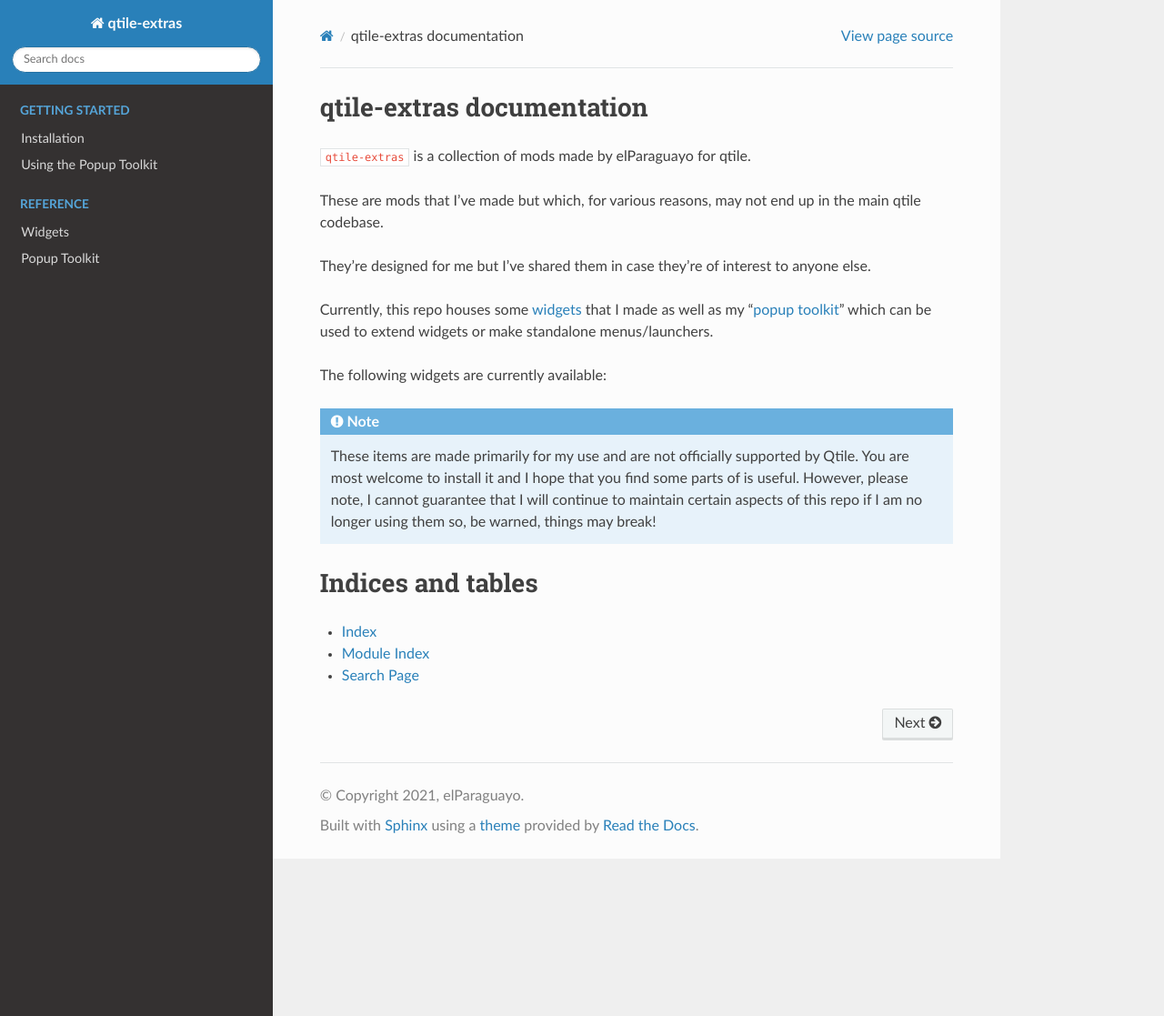
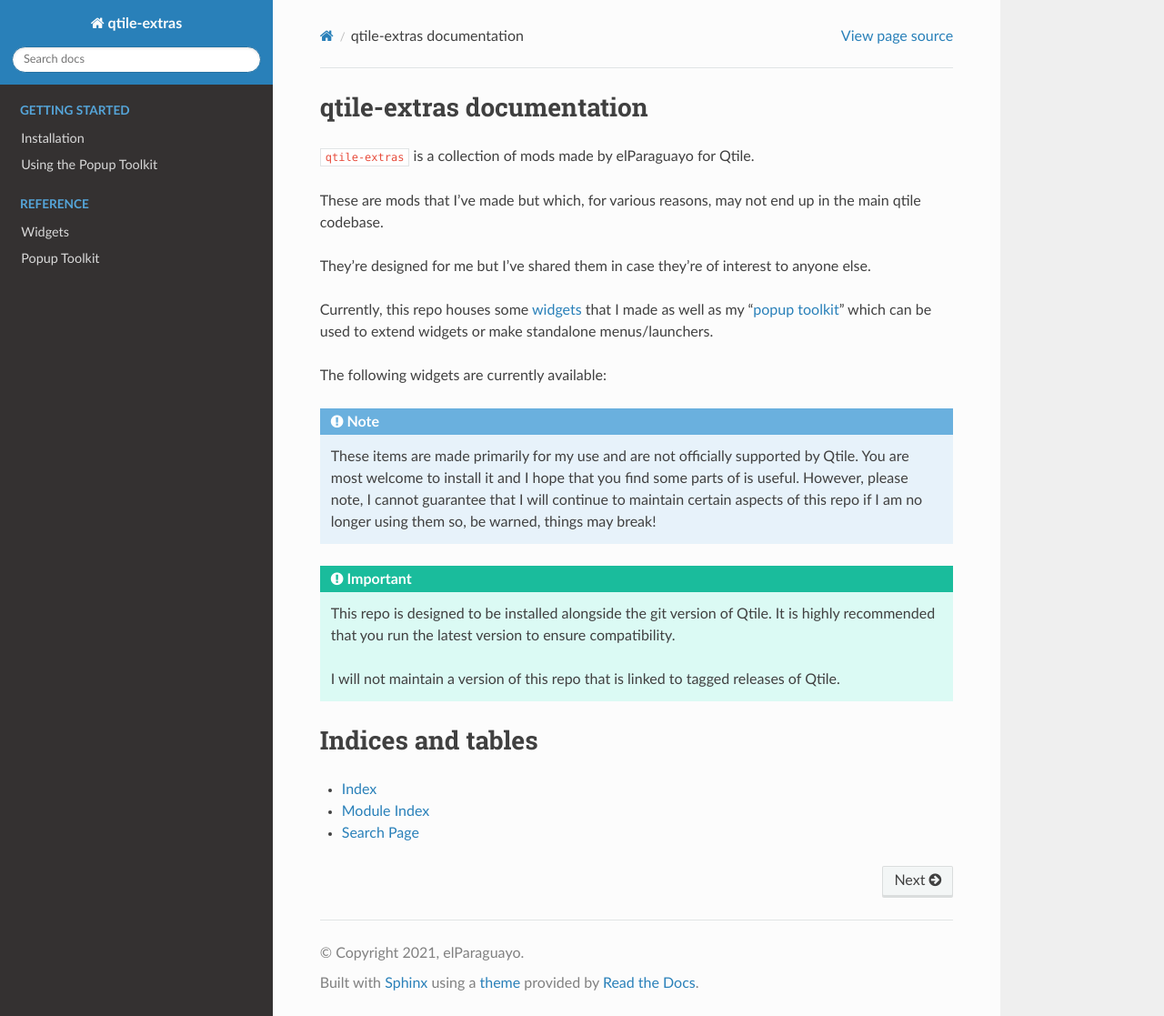
Before and after one commit to elParaguayo/qtile-extras, a Sphinx documentation site: the page built from docs/index.rst, in a window 1280 px wide and 1117 px high. Shown: the whole window at 91% size. Built offline with Sphinx 7.4.7 and the Read the Docs theme 2.0.0, drawn with Linux system fonts in a browser that asks for light colours.

Commit message:
Add note to docs index re compatibility

```diff
--- a/docs/index.rst
+++ b/docs/index.rst
@@ -1,7 +1,7 @@
 qtile-extras documentation
 ==========================
 
-``qtile-extras`` is a collection of mods made by elParaguayo for qtile.
+``qtile-extras`` is a collection of mods made by elParaguayo for Qtile.
 
 These are mods that I've made but which, for various reasons, may not end
 up in the main qtile codebase.
@@ -24,6 +24,13 @@ widgets or make standalone menus/launchers.
     maintain certain aspects of this repo if I am no longer using them so, be warned,
     things may break!
 
+.. important::
+
+    This repo is designed to be installed alongside the git version of Qtile. It is
+    highly recommended that you run the latest version to ensure compatibility.
+
+    I will not maintain a version of this repo that is linked to tagged releases of
+    Qtile.
 
 .. toctree::
     :caption: Getting Started
```
